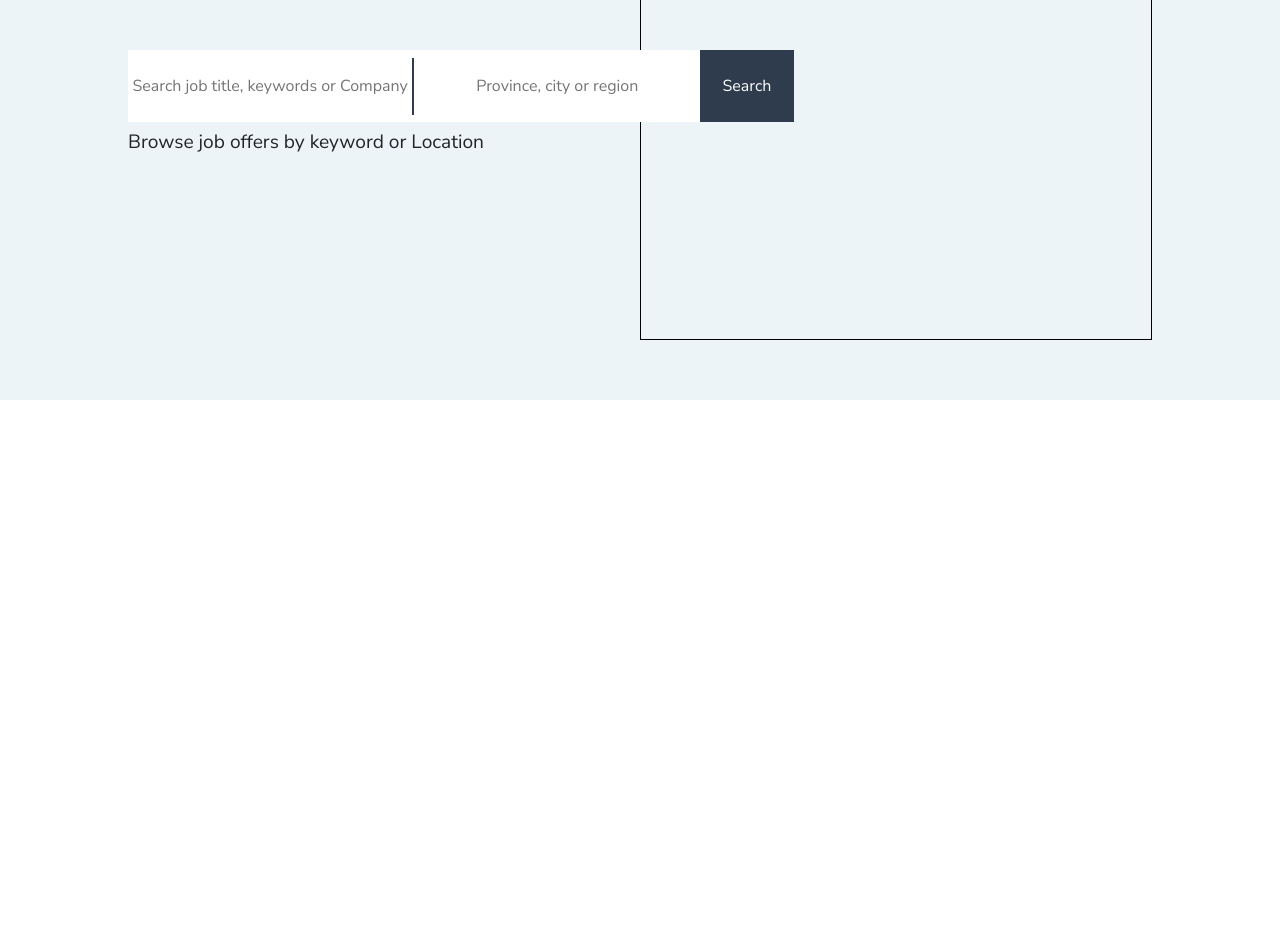
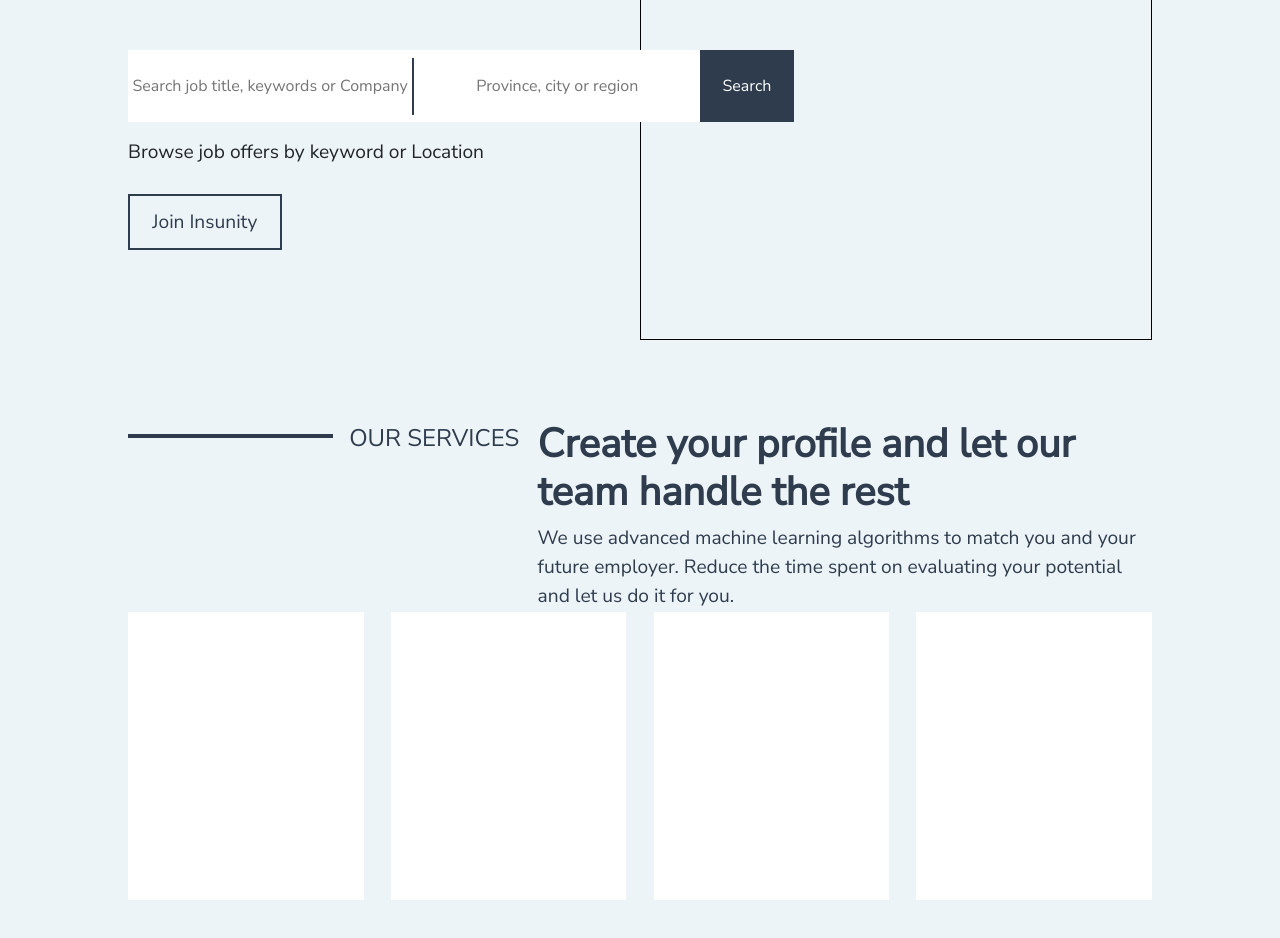
Before and after one commit to MokuaEnock/mboka, a React (Vite) app: page / in a window 1280 px wide. Shown: the part 320-1258 px from the top of the page. Before the commit the page ends 800 px from the top, so only its background shows below. Built offline with nearby package versions, Linux system fonts and the light colour scheme; a small style sheet from the web is missing.

Commit message:
create structiure for section 2

```diff
--- a/src/Pages/general/landing/landing.css
+++ b/src/Pages/general/landing/landing.css
@@ -100,16 +100,112 @@
   font-size: 1rem;
 }
 
+#landing-1-1 > div {
+  width: 100%;
+  height: 7vh;
+  display: flex;
+}
+
+#landing-1-1 > div > a {
+  height: 100%;
+  width: 30%;
+  border: 2px solid var(--primary);
+  font-size: 1.2rem;
+  color: var(--primary);
+  display: flex;
+  flex-direction: row;
+  align-items: center;
+  justify-content: center;
+}
+
 #landing-1-1 > span > p {
   font-size: 1.2rem;
   height: 5vh;
-  display: flex;
-  flex-direction: row;
-  align-items: center;
-  justify-content: flex-start;
+  margin-top: 2vh;
 }
 
 #landing-1-2 {
   width: 50%;
   border: thin solid black;
 }
+
+#landing-2 {
+  height: 60vh;
+  display: flex;
+  flex-direction: column;
+  align-items: center;
+  justify-content: space-between;
+  margin-top: 10vh;
+  margin-bottom: 4vh;
+}
+
+#landing-2 > * {
+  width: 100%;
+}
+
+#landing-2-1 {
+  height: 40%;
+  display: flex;
+  flex-direction: row;
+  align-items: center;
+  justify-content: space-between;
+}
+
+#landing-2-1 > * {
+  height: 100%;
+}
+
+#landing-2-1 > :first-child {
+  width: 40%;
+  display: flex;
+  align-items: flex-start;
+}
+
+#landing-2-1 > :first-child > span {
+  width: 50%;
+  color: var(--primary);
+
+  margin-top: 1.7vh;
+  height: 2%;
+  border: 2px solid var(--primary);
+  background-color: var(--primary);
+}
+
+#landing-2-1 > :first-child > p {
+  font-size: 1.5rem;
+  color: var(--primary);
+  margin-left: 4%;
+}
+
+#landing-2-1 > :last-child {
+  width: 60%;
+  display: flex;
+  flex-direction: column;
+  align-items: flex-start;
+  justify-content: flex-start;
+}
+
+#landing-2-1 > :last-child > h3 {
+  font-weight: bold;
+  color: var(--primary);
+  font-size: 2.5rem;
+}
+
+#landing-2-1 > :last-child > p {
+  color: var(--primary);
+  font-size: 1.2rem;
+}
+
+#landing-2-2 {
+  height: 60%;
+  display: flex;
+  align-items: center;
+  flex-direction: row;
+  justify-content: space-between;
+}
+
+.landing-2-2 {
+  height: 100%;
+  width: 23%;
+  background-color: var(--third);
+}
--- a/src/Pages/general/landing/landing.jsx
+++ b/src/Pages/general/landing/landing.jsx
@@ -22,14 +22,40 @@ export default function Landing() {
               </form>
               <p>Browse job offers by keyword or Location</p>
             </span>
+
+            <div>
+              <Link to="/auth/finder">Join Insunity</Link>
+            </div>
           </div>
           <div id="landing-1-2"></div>
         </section>
+
         <section id="landing-2">
-          <div id="landing-2-1"></div>
-          <div id="landing-2-1"></div>
+          <div id="landing-2-1">
+            <div>
+              <span></span>
+              <p>OUR SERVICES</p>
+            </div>
+            <div>
+              <h3>Create your profile and let our team handle the rest</h3>
+              <p>
+                We use advanced machine learning algorithms to match you and
+                your future employer. Reduce the time spent on evaluating your
+                potential and let us do it for you.
+              </p>
+            </div>
+          </div>
+          <div id="landing-2-2">
+            <span className="landing-2-2"></span>
+            <span className="landing-2-2"></span>
+            <span className="landing-2-2"></span>
+            <span className="landing-2-2"></span>
+          </div>
         </section>
-        <div id="landing-3"></div>
+
+        <div id="landing-3">
+
+        </div>
         <section id="landing-4"></section>
       </main>
     );
```
